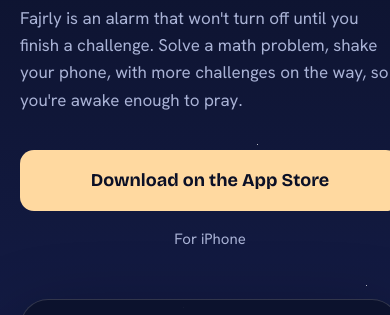
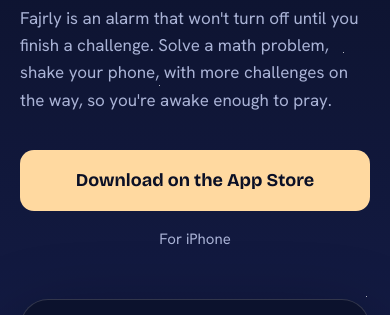
Before and after one commit to muneerhammad/fajrly-landing, a plain HTML site: page index.html in a window 390 px wide. Shown: the part 215-530 px from the top of the page. Drawn offline with nearby package versions, Linux system fonts and the light colour scheme.

Commit message:
Adjust CSS for responsive design and min-width

```diff
--- a/index.html
+++ b/index.html
@@ -32,6 +32,8 @@
         }
 
         img, svg { max-width: 100%; }
+
+        .hero > *, .steps > *, .why > * { min-width: 0; }
 
         body {
             font-family: var(--body);
@@ -520,9 +522,9 @@
 
         /* Tablets in portrait and below: single column */
         @media (max-width: 860px) {
-            .hero { grid-template-columns: 1fr; gap: 48px; padding: 48px 0 96px; }
+            .hero { grid-template-columns: minmax(0, 1fr); gap: 48px; padding: 48px 0 96px; }
             h1 { font-size: clamp(40px, 9vw, 64px); max-width: 14ch; }
-            .steps, .why { grid-template-columns: 1fr; gap: 32px; }
+            .steps, .why { grid-template-columns: minmax(0, 1fr); gap: 32px; }
             .why { margin-top: 56px; padding-top: 40px; }
             .why p { font-size: 18px; }
             .light, .closing { padding: 72px 0; }
```
